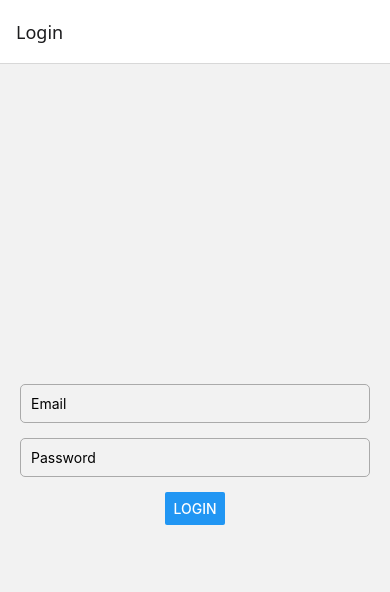
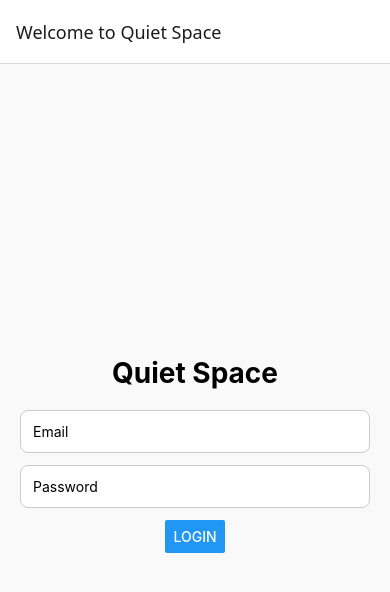
Before and after one commit to ST4RKJR/Quiet-Space, a React Native app: screen /Login in a window 390 px wide. Shown: the top 592 px of the page. Built offline with nearby package versions, Linux system fonts and the light colour scheme.

Commit message:
Basic UI Created

```diff
--- a/src/navigation/AppNavigator.js
+++ b/src/navigation/AppNavigator.js
@@ -12,9 +12,21 @@ export default function AppNavigator() {
   return (
     <NavigationContainer>
       <Stack.Navigator initialRouteName="Login">
-        <Stack.Screen name="Login" component={LoginScreen} />
-        <Stack.Screen name="Home" component={HomeScreen} />
-        <Stack.Screen name="Focus" component={FocusScreen} />
+        <Stack.Screen
+          name="Login"
+          component={LoginScreen}
+          options={{ title: "Welcome to Quiet Space" }}
+        />
+        <Stack.Screen
+          name="Home"
+          component={HomeScreen}
+          options={{ title: "Home" }}
+        />
+        <Stack.Screen
+          name="Focus"
+          component={FocusScreen}
+          options={{ title: "Focus Mode" }}
+        />
       </Stack.Navigator>
     </NavigationContainer>
   );
--- a/src/screens/FocusScreen.js
+++ b/src/screens/FocusScreen.js
@@ -1,14 +1,10 @@
-import React from 'react';
-import { View, Text, StyleSheet , Button} from 'react-native';
+import React from "react";
+import { View, Text, StyleSheet } from "react-native";
 
-export default function FocusScreen({navigation}) {
-    const handleFocus = () =>{
-        navigation.navigate('Login')
-    }
+export default function FocusScreen() {
   return (
     <View style={styles.container}>
-      <Text style={styles.text}>Focus Screen (Placeholder)</Text>
-      <Button title='LoginScreen' onPress={handleFocus}/>
+      <Text style={styles.text}>Focus Mode Coming Soon ✨</Text>
     </View>
   );
 }
@@ -16,10 +12,10 @@ export default function FocusScreen({navigation}) {
 const styles = StyleSheet.create({
   container: {
     flex: 1,
-    alignItems: 'center',
-    justifyContent: 'center',
+    justifyContent: "center",
+    alignItems: "center",
   },
   text: {
-    fontSize: 20,
+    fontSize: 22,
   },
 });
--- a/src/screens/HomeScreen.js
+++ b/src/screens/HomeScreen.js
@@ -1,28 +1,26 @@
 import React from "react";
-import { View, Text, Button , StyleSheet } from "react-native";
+import { View, Text, Button, StyleSheet } from "react-native";
 
-const HomeScreen = ({navigation}) => {
-    const handleHomeScreen =()=>{
-        navigation.navigate('Focus')
-    }
+const HomeScreen = ({ navigation }) => {
   return (
     <View style={styles.container}>
-
-      <Button style={styles.text} title="Focus Screen" onPress={handleHomeScreen}/>
-
+      <Text style={styles.text}>Welcome to Quiet Space!</Text>
+      <Button title="Go to Focus Mode" onPress={() => navigation.navigate("Focus")} />
+      <Button title="Logout" onPress={() => navigation.navigate("Login")} />
     </View>
   );
-}
+};
 
 const styles = StyleSheet.create({
   container: {
     flex: 1,
-    alignItems: 'center',
-    justifyContent: 'center',
+    justifyContent: "center",
+    alignItems: "center",
   },
   text: {
-    fontSize: 20,
+    fontSize: 22,
+    marginBottom: 20,
   },
 });
 
-export default HomeScreen
+export default HomeScreen;
--- a/src/screens/LoginScreen.js
+++ b/src/screens/LoginScreen.js
@@ -1,15 +1,18 @@
-import {React,useState,} from "react";
-import { View, Button, StyleSheet, TextInput} from "react-native";
+import React, { useState } from "react";
+import { View, TextInput, Button, StyleSheet, Text } from "react-native";
 
 const LoginScreen = ({ navigation }) => {
   const [email, setEmail] = useState("");
   const [password, setPassword] = useState("");
+
   const handleLogin = () => {
+    // (later we’ll add real auth, now just navigate)
     navigation.navigate("Home");
   };
 
   return (
     <View style={styles.container}>
+      <Text style={styles.title}>Quiet Space</Text>
       <TextInput
         style={styles.input}
         placeholder="Email"
@@ -31,17 +34,24 @@ const LoginScreen = ({ navigation }) => {
 const styles = StyleSheet.create({
   container: {
     flex: 1,
+    justifyContent: "center",
     alignItems: "center",
-    justifyContent: "center",
     padding: 20,
+    backgroundColor: "#f9f9f9",
+  },
+  title: {
+    fontSize: 28,
+    marginBottom: 20,
+    fontWeight: "bold",
   },
   input: {
     width: "100%",
+    padding: 12,
     borderWidth: 1,
-    borderColor: "#aaa",
-    padding: 10,
-    marginBottom: 15,
-    borderRadius: 5,
+    borderColor: "#ccc",
+    borderRadius: 8,
+    marginBottom: 12,
+    backgroundColor: "#fff",
   },
 });
 
```
